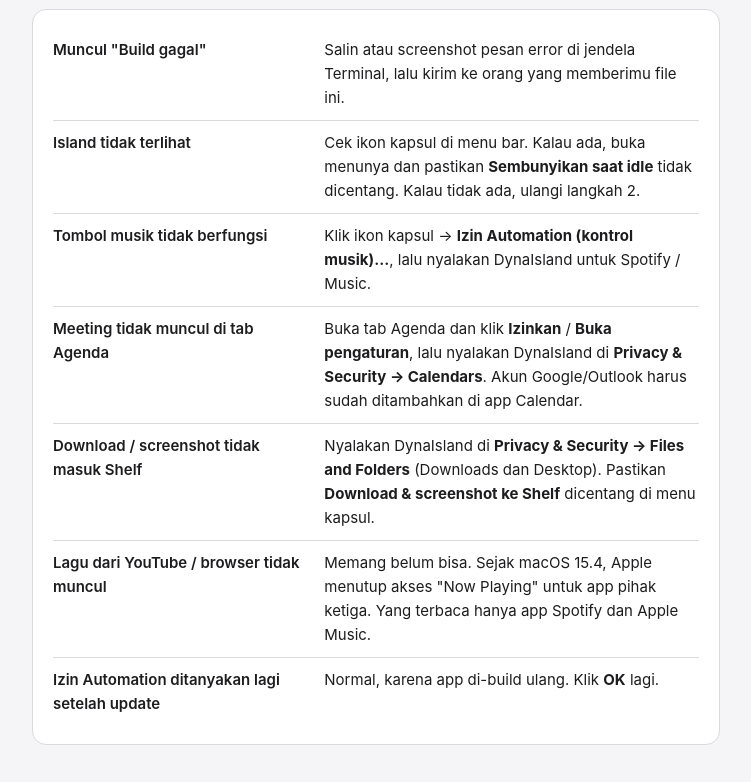
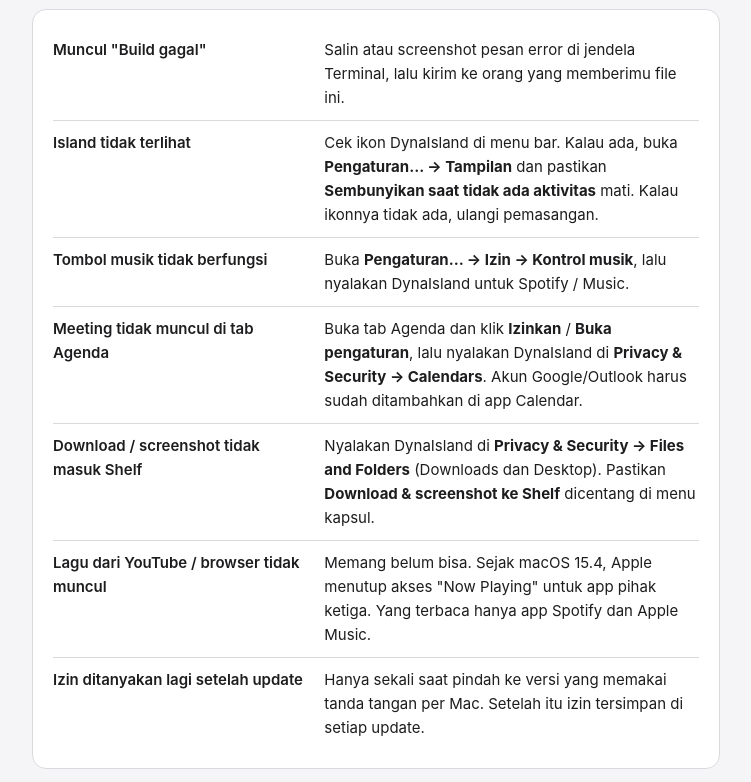
Before and after one commit to barisbaru19-ux/dynaisland, a plain HTML site: page Cara Pasang (baca dulu).html in a window 1280 px wide. Shown: the part 2847-3629 px from the top of the page, without its empty margins (264-1015 px from the left). Drawn offline with Linux system fonts and the light colour scheme.

Commit message:
Dokumentasi: Pengaturan, Bluetooth, gestur, izin awet
Co-Authored-By: Claude Opus 5.5 <noreply@anthropic.com>
Claude-Session: https://claude.ai/code/session_01KNkdDEJiYHz9xy1ed2xsr9

```diff
--- a/Cara Pasang (baca dulu).html
+++ b/Cara Pasang (baca dulu).html
@@ -173,7 +173,7 @@ dan tidak perlu Xcode atau akun developer.</p>
       </ul>
       <p>Setelah update, izin ini kadang ditanyakan lagi. Itu normal.</p>
     </div>
-    <p>Supaya otomatis jalan setiap Mac menyala: klik ikon kapsul, pilih <b>Buka saat login</b>.</p>
+    <p>Supaya otomatis jalan setiap Mac menyala: klik ikon DynaIsland, pilih <b>Buka saat login</b>.</p>
   </div>
 </div>
 
@@ -198,11 +198,11 @@ dan tidak perlu Xcode atau akun developer.</p>
     </tr>
     <tr>
       <td>Island tidak terlihat</td>
-      <td>Cek ikon kapsul di menu bar. Kalau ada, buka menunya dan pastikan <b>Sembunyikan saat idle</b> tidak dicentang. Kalau tidak ada, ulangi langkah 2.</td>
+      <td>Cek ikon DynaIsland di menu bar. Kalau ada, buka <b>Pengaturan… → Tampilan</b> dan pastikan <b>Sembunyikan saat tidak ada aktivitas</b> mati. Kalau ikonnya tidak ada, ulangi pemasangan.</td>
     </tr>
     <tr>
       <td>Tombol musik tidak berfungsi</td>
-      <td>Klik ikon kapsul → <b>Izin Automation (kontrol musik)…</b>, lalu nyalakan DynaIsland untuk Spotify / Music.</td>
+      <td>Buka <b>Pengaturan… → Izin → Kontrol musik</b>, lalu nyalakan DynaIsland untuk Spotify / Music.</td>
     </tr>
     <tr>
       <td>Meeting tidak muncul di tab Agenda</td>
@@ -217,8 +217,8 @@ dan tidak perlu Xcode atau akun developer.</p>
       <td>Memang belum bisa. Sejak macOS 15.4, Apple menutup akses "Now Playing" untuk app pihak ketiga. Yang terbaca hanya app Spotify dan Apple Music.</td>
     </tr>
     <tr>
-      <td>Izin Automation ditanyakan lagi setelah update</td>
-      <td>Normal, karena app di-build ulang. Klik <b>OK</b> lagi.</td>
+      <td>Izin ditanyakan lagi setelah update</td>
+      <td>Hanya sekali saat pindah ke versi yang memakai tanda tangan per Mac. Setelah itu izin tersimpan di setiap update.</td>
     </tr>
   </table>
 </div>
```
Also changed, not shown: 1 other file.
